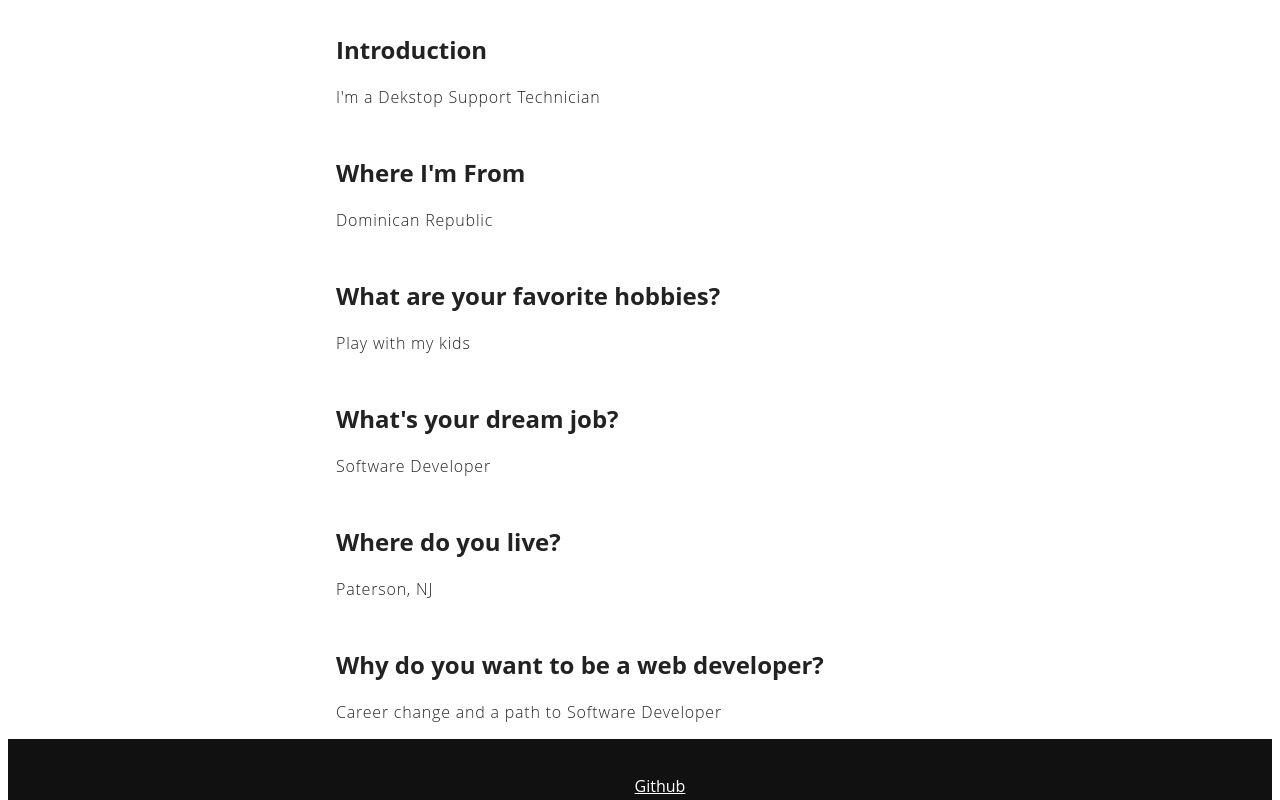
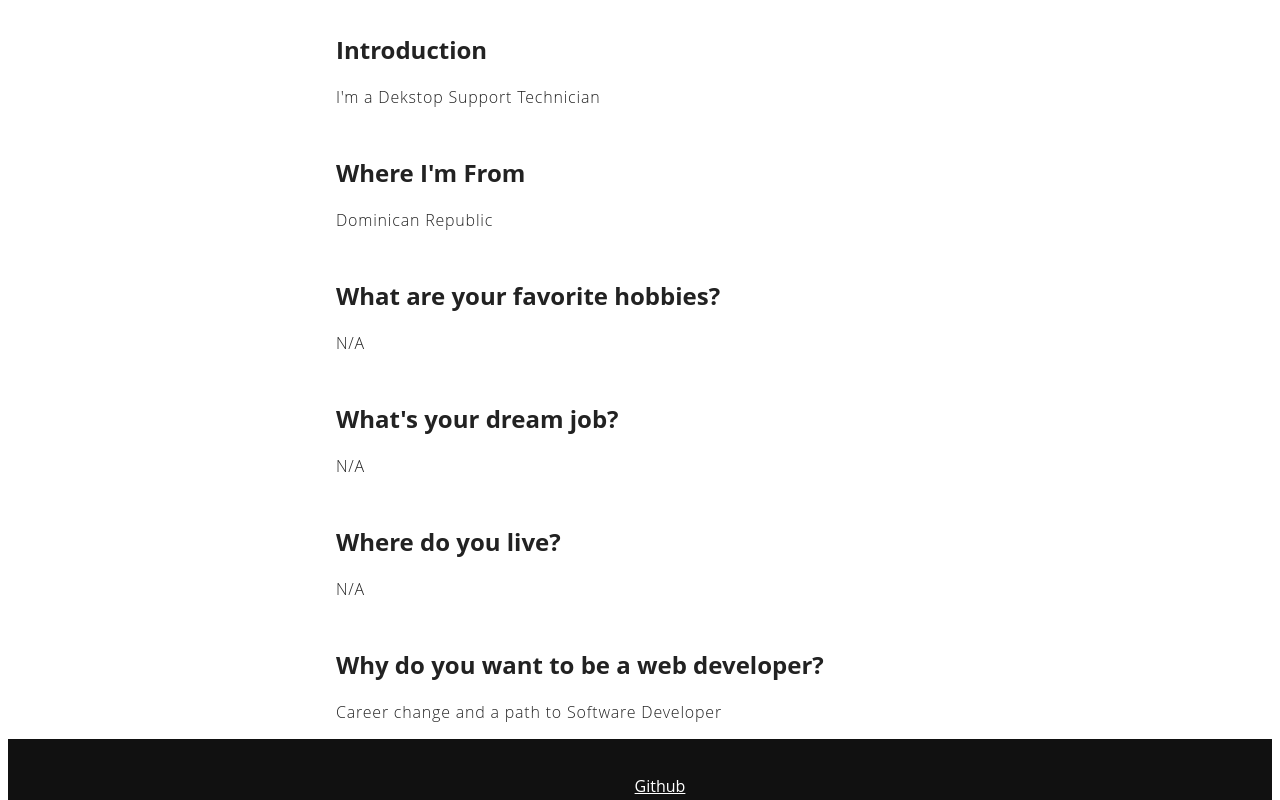
Before and after one commit to delingerr/delingerr.github.io, a plain HTML site: page index.html in a window 1280 px wide. Shown: the part 469-1269 px from the top of the page. Drawn offline with Linux system fonts and the light colour scheme.

Commit message:
Initial commit

```diff
--- a/index.html
+++ b/index.html
@@ -21,11 +21,11 @@
       <h1>Where I'm From</h1>
       <p>Dominican Republic</p>
       <h1>What are your favorite hobbies?</h1>
-      <p>Play with my kids</p>
+      <p>N/A</p>
       <h1>What's your dream job?</h1>
-      <p>Software Developer</p>
+      <p>N/A</p>
       <h1>Where do you live?</h1>
-      <p>Paterson, NJ</p>
+      <p>N/A</p>
       <h1>Why do you want to be a web developer?</h1>
       <p>Career change and a path to Software Developer</p>
     </section>
```
